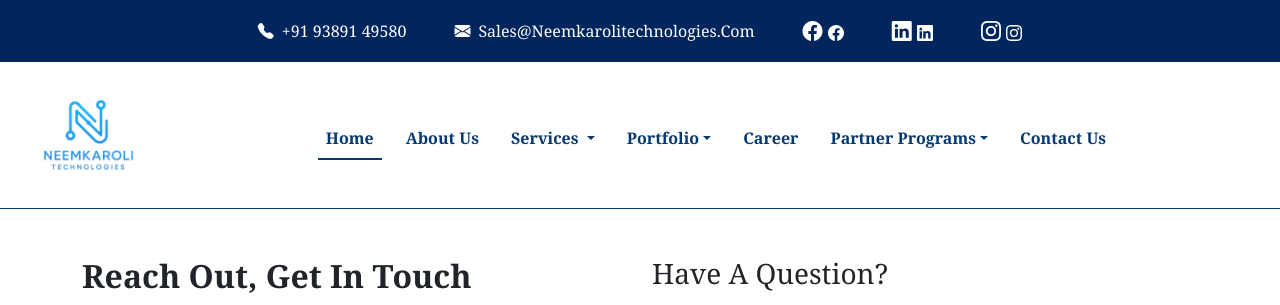
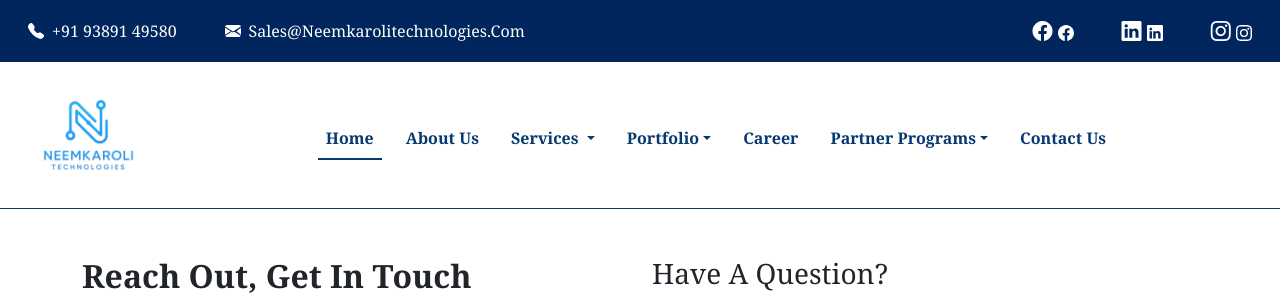
Before and after one commit to neemkaroli12/neemkaroli, a Django app: page /app/contact/ in a window 1280 px wide. Shown: the top 305 px of the page. Run offline with Django 5.2, Linux system fonts and the light colour scheme.

Commit message:
added commit

```diff
--- a/my_app/templates/my_app/contact.html
+++ b/my_app/templates/my_app/contact.html
@@ -163,10 +163,10 @@
           <span>sales@neemkarolitechnologies.com</span>
         </div>
         <div class="info-row">
-          <a href="tel:+917838020110"><svg xmlns="http://www.w3.org/2000/svg" width="16" height="16" fill="currentColor" class="bi bi-telephone-fill mt-1 colorchange" viewBox="0 0 16 16" style="color:black;">
+          <a href="tel:+919389149580"><svg xmlns="http://www.w3.org/2000/svg" width="16" height="16" fill="currentColor" class="bi bi-telephone-fill mt-1 colorchange" viewBox="0 0 16 16" style="color:black;">
           <path fill-rule="evenodd" d="M1.885.511a1.745 1.745 0 0 1 2.61.163L6.29 2.98c.329.423.445.974.315 1.494l-.547 2.19a.68.68 0 0 0 .178.643l2.457 2.457a.68.68 0 0 0 .644.178l2.189-.547a1.75 1.75 0 0 1 1.494.315l2.306 1.794c.829.645.905 1.87.163 2.611l-1.034 1.034c-.74.74-1.846 1.065-2.877.702a18.6 18.6 0 0 1-7.01-4.42 18.6 18.6 0 0 1-4.42-7.009c-.362-1.03-.037-2.137.703-2.877z"/>
           </svg>
-          <span>7838020110</span></a>
+          <span>9389149580</span></a>
         </div>
       </div>
     </div>
@@ -190,10 +190,10 @@
           <span class="mt-2">sales@neemkarolitechnologies.com</span>
         </div>
         <div class="info-row">
-          <a href="tel:+917838020110"><svg xmlns="http://www.w3.org/2000/svg" width="16" height="16" fill="currentColor" class="bi bi-telephone-fill mt-1 colorchange" viewBox="0 0 16 16" style="color:black;">
+          <a href="tel:+919389149580"><svg xmlns="http://www.w3.org/2000/svg" width="16" height="16" fill="currentColor" class="bi bi-telephone-fill mt-1 colorchange" viewBox="0 0 16 16" style="color:black;">
           <path fill-rule="evenodd" d="M1.885.511a1.745 1.745 0 0 1 2.61.163L6.29 2.98c.329.423.445.974.315 1.494l-.547 2.19a.68.68 0 0 0 .178.643l2.457 2.457a.68.68 0 0 0 .644.178l2.189-.547a1.75 1.75 0 0 1 1.494.315l2.306 1.794c.829.645.905 1.87.163 2.611l-1.034 1.034c-.74.74-1.846 1.065-2.877.702a18.6 18.6 0 0 1-7.01-4.42 18.6 18.6 0 0 1-4.42-7.009c-.362-1.03-.037-2.137.703-2.877z"/>
           </svg>
-          <span class="mt-1">7838020110</span></a>
+          <span class="mt-1">9389149580</span></a>
         </div>
       </div>
     </div>
--- a/templates/layout.html
+++ b/templates/layout.html
@@ -371,23 +371,12 @@
 .image-section{
     margin-left:50px !important;
 }
-.nav-link:hover {
-    color: #00bcd4 !important;
-    transition: 0.3s ease-in-out;
-  }
+
 
   .social-icon {
     font-size: 1.2rem;
   }
 
-  @media (max-width: 576px) {
-    .nav-link span {
-      font-size: 14px;
-    }
-    .nav-link {
-      padding: 0.25rem 0.5rem;
-    }
-  }
 
 
   </style>
@@ -402,27 +391,39 @@
 <body>
 <header>
   <div class="container-fluid py-2" style="background-color:#01265d;">
-    <ul class="nav justify-content-center flex-wrap align-items-center gap-3">
+    <div class="d-flex flex-wrap justify-content-between align-items-center">
 
+      <!-- Left Side: Phone & Email -->
+      <ul class="nav gap-3 align-items-center mb-0">
         <!-- Phone -->
-      <li class="nav-item d-flex align-items-center">
+        <li class="nav-item">
           <a class="nav-link text-white d-flex align-items-center gap-2" href="tel:+919389149580">
-          <i class="bi bi-telephone-fill"></i>
-          <span style="font-size: 16px;">+91 93891 49580</span>
+            <svg xmlns="http://www.w3.org/2000/svg" width="16" height="16" fill="white" class="bi bi-telephone-fill" viewBox="0 0 16 16">
+              <path d="M1.885.511a1.745 1.745 0 0 1 2.61.163L6.29 2.98c.329.423.445.974.315 1.494l-.547 2.19a.68.68 0 0 0 .178.643l2.457 2.457a.68.68 0 0 0 .644.178l2.189-.547a1.75 1.75 0 0 1 1.494.315l2.306 1.794c.829.645.905 1.87.163 2.611l-1.034 1.034c-.74.74-1.846 1.065-2.877.702a18.6 18.6 0 0 1-7.01-4.42 18.6 18.6 0 0 1-4.42-7.009c-.362-1.03-.037-2.137.703-2.877z"/>
+            </svg>
+            <span>+91 93891 49580</span>
           </a>
         </li>
 
         <!-- Email -->
-      <li class="nav-item d-flex align-items-center">
+        <li class="nav-item">
           <a class="nav-link text-white d-flex align-items-center gap-2" href="mailto:sales@neemkarolitechnologies.com">
-          <i class="bi bi-envelope-fill"></i>
-          <span style="font-size: 16px;">sales@neemkarolitechnologies.com</span>
+            <svg xmlns="http://www.w3.org/2000/svg" width="16" height="16" fill="white" class="bi bi-envelope-fill" viewBox="0 0 16 16">
+              <path d="M.05 3.555A2 2 0 0 1 2 2h12a2 2 0 0 1 1.95 1.555L8 8.414z"/>
+              <path d="M0 4.697v7.104l5.803-3.558z"/>
+              <path d="M6.761 8.83l-6.57 4.027A2 2 0 0 0 2 14h12a2 2 0 0 0 1.808-1.144l-6.57-4.027L8 9.586z"/>
+              <path d="M11.436 8.244L16 11.801V4.697z"/>
+            </svg>
+            <span>sales@neemkarolitechnologies.com</span>
           </a>
         </li>
+      </ul>
 
+      <!-- Right Side: Social Icons -->
+      <ul class="nav gap-3 align-items-center mb-0">
         <!-- Facebook -->
         <li class="nav-item">
-        <a class="nav-link text-white social-icon" href="https://www.facebook.com/profile.php?id=61577864141320" target="_blank">
+          <a class="nav-link text-white" href="https://www.facebook.com/profile.php?id=61577864141320" target="_blank">
             <i class="bi bi-facebook fs-5">
               <svg xmlns="http://www.w3.org/2000/svg" width="16" height="16" fill="currentColor" class="bi bi-facebook" viewBox="0 0 16 16">
                 <path d="M16 8.049c0-4.446-3.582-8.05-8-8.05C3.58 0-.002 3.603-.002 8.05c0 4.017 2.926 7.347 6.75 7.951v-5.625h-2.03V8.05H6.75V6.275c0-2.017 1.195-3.131 3.022-3.131.876 0 1.791.157 1.791.157v1.98h-1.009c-.993 0-1.303.621-1.303 1.258v1.51h2.218l-.354 2.326H9.25V16c3.824-.604 6.75-3.934 6.75-7.951"/>
@@ -433,7 +434,7 @@
 
         <!-- LinkedIn -->
         <li class="nav-item">
-        <a class="nav-link text-white social-icon" href="https://www.linkedin.com/company/neemkaroli-technologies/?viewAsMember=true" target="_blank">
+          <a class="nav-link text-white" href="https://www.linkedin.com/company/neemkaroli-technologies/?viewAsMember=true" target="_blank">
             <i class="bi bi-linkedin fs-5">
               <svg xmlns="http://www.w3.org/2000/svg" width="16" height="16" fill="currentColor" class="bi bi-linkedin" viewBox="0 0 16 16">
                 <path d="M0 1.146C0 .513.526 0 1.175 0h13.65C15.474 0 16 .513 16 1.146v13.708c0 .633-.526 1.146-1.175 1.146H1.175C.526 16 0 15.487 0 14.854zm4.943 12.248V6.169H2.542v7.225zm-1.2-8.212c.837 0 1.358-.554 1.358-1.248-.015-.709-.52-1.248-1.342-1.248S2.4 3.226 2.4 3.934c0 .694.521 1.248 1.327 1.248zm4.908 8.212V9.359c0-.216.016-.432.08-.586.173-.431.568-.878 1.232-.878.869 0 1.216.662 1.216 1.634v3.865h2.401V9.25c0-2.22-1.184-3.252-2.764-3.252-1.274 0-1.845.7-2.165 1.193v.025h-.016l.016-.025V6.169h-2.4c.03.678 0 7.225 0 7.225z"/>
@@ -444,7 +445,7 @@
 
         <!-- Instagram -->
         <li class="nav-item">
-        <a class="nav-link text-white social-icon" href="#" target="_blank">
+          <a class="nav-link text-white" href="#" target="_blank">
             <i class="bi bi-instagram fs-5">
               <svg xmlns="http://www.w3.org/2000/svg" width="16" height="16" fill="currentColor" class="bi bi-instagram" viewBox="0 0 16 16">
                 <path d="M8 0C5.829 0 5.556.01 4.703.048 3.85.088 3.269.222 2.76.42a3.9 3.9 0 0 0-1.417.923A3.9 3.9 0 0 0 .42 2.76C.222 3.268.087 3.85.048 4.7.01 5.555 0 5.827 0 8.001c0 2.172.01 2.444.048 3.297.04.852.174 1.433.372 1.942.205.526.478.972.923 1.417.444.445.89.719 1.416.923.51.198 1.09.333 1.942.372C5.555 15.99 5.827 16 8 16s2.444-.01 3.298-.048c.851-.04 1.434-.174 1.943-.372a3.9 3.9 0 0 0 1.416-.923c.445-.445.718-.891.923-1.417.197-.509.332-1.09.372-1.942C15.99 10.445 16 10.173 16 8s-.01-2.445-.048-3.299c-.04-.851-.175-1.433-.372-1.941a3.9 3.9 0 0 0-.923-1.417A3.9 3.9 0 0 0 13.24.42c-.51-.198-1.092-.333-1.943-.372C10.443.01 10.172 0 7.998 0zm-.717 1.442h.718c2.136 0 2.389.007 3.232.046.78.035 1.204.166 1.486.275.373.145.64.319.92.599s.453.546.598.92c.11.281.24.705.275 1.485.039.843.047 1.096.047 3.231s-.008 2.389-.047 3.232c-.035.78-.166 1.203-.275 1.485a2.5 2.5 0 0 1-.599.919c-.28.28-.546.453-.92.598-.28.11-.704.24-1.485.276-.843.038-1.096.047-3.232.047s-2.39-.009-3.233-.047c-.78-.036-1.203-.166-1.485-.276a2.5 2.5 0 0 1-.92-.598 2.5 2.5 0 0 1-.6-.92c-.109-.281-.24-.705-.275-1.485-.038-.843-.046-1.096-.046-3.233s.008-2.388.046-3.231c.036-.78.166-1.204.276-1.486.145-.373.319-.64.599-.92s.546-.453.92-.598c.282-.11.705-.24 1.485-.276.738-.034 1.024-.044 2.515-.045zm4.988 1.328a.96.96 0 1 0 0 1.92.96.96 0 0 0 0-1.92m-4.27 1.122a4.109 4.109 0 1 0 0 8.217 4.109 4.109 0 0 0 0-8.217m0 1.441a2.667 2.667 0 1 1 0 5.334 2.667 2.667 0 0 1 0-5.334"/>
@@ -452,10 +453,11 @@
             </i>
           </a>
         </li>
-
       </ul>
     </div>
+  </div>
 </header>
+
     <section class="sticky-top">
         <nav class="navbar navbar-expand-lg  ">
             <div class="container-fluid">
@@ -788,10 +790,10 @@
                         <path d="M.05 3.555A2 2 0 0 1 2 2h12a2 2 0 0 1 1.95 1.555L8 8.414zM0 4.697v7.104l5.803-3.558zM6.761 8.83l-6.57 4.027A2 2 0 0 0 2 14h12a2 2 0 0 0 1.808-1.144l-6.57-4.027L8 9.586zm3.436-.586L16 11.801V4.697z"/>
                     </svg><p class="ms-2">Mail Us</p>
                 </a>
-                <a href="tel:+917838020110" class="d-flex  ">
+                <a href="tel:+919389149580" class="d-flex  ">
                     <svg xmlns="http://www.w3.org/2000/svg" width="16" height="16" fill="currentColor" class="bi bi-telephone-fill mt-1 colorchange" viewBox="0 0 16 16" style="color:white;">
                     <path fill-rule="evenodd" d="M1.885.511a1.745 1.745 0 0 1 2.61.163L6.29 2.98c.329.423.445.974.315 1.494l-.547 2.19a.68.68 0 0 0 .178.643l2.457 2.457a.68.68 0 0 0 .644.178l2.189-.547a1.75 1.75 0 0 1 1.494.315l2.306 1.794c.829.645.905 1.87.163 2.611l-1.034 1.034c-.74.74-1.846 1.065-2.877.702a18.6 18.6 0 0 1-7.01-4.42 18.6 18.6 0 0 1-4.42-7.009c-.362-1.03-.037-2.137.703-2.877z"/>
-                    </svg><p class="ms-2">7838020110</p>
+                    </svg><p class="ms-2">9389149580</p>
                 </a>
 
             </div>
```
Lines whose indentation alone changed are shown as unchanged.
